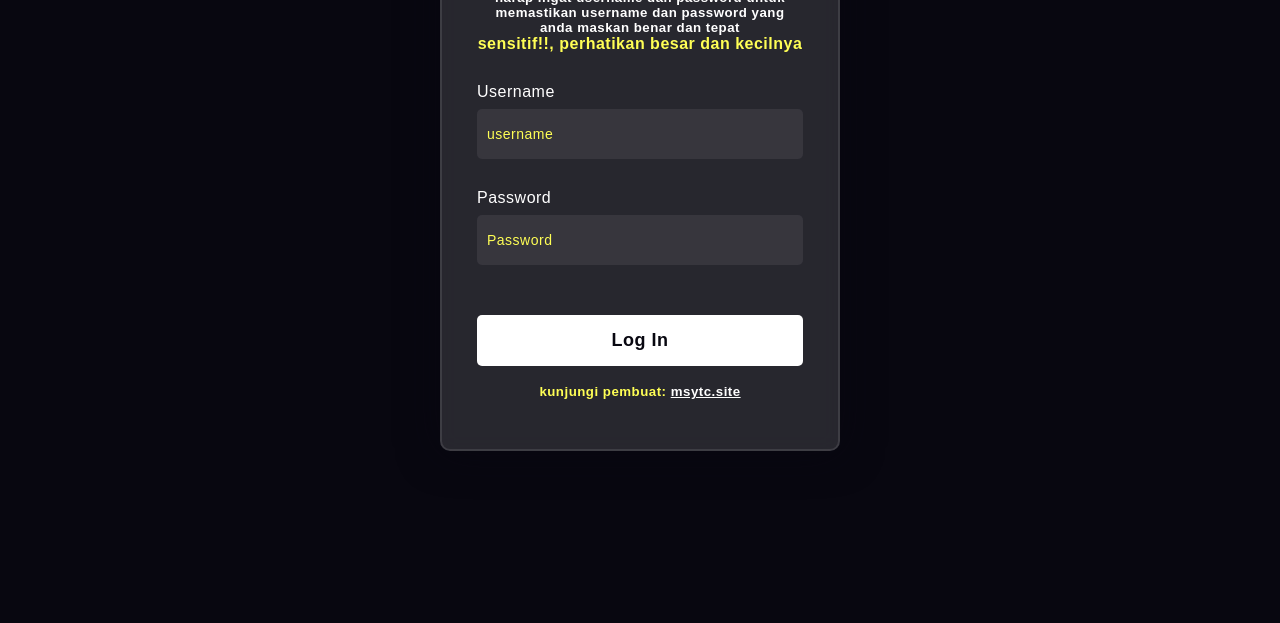
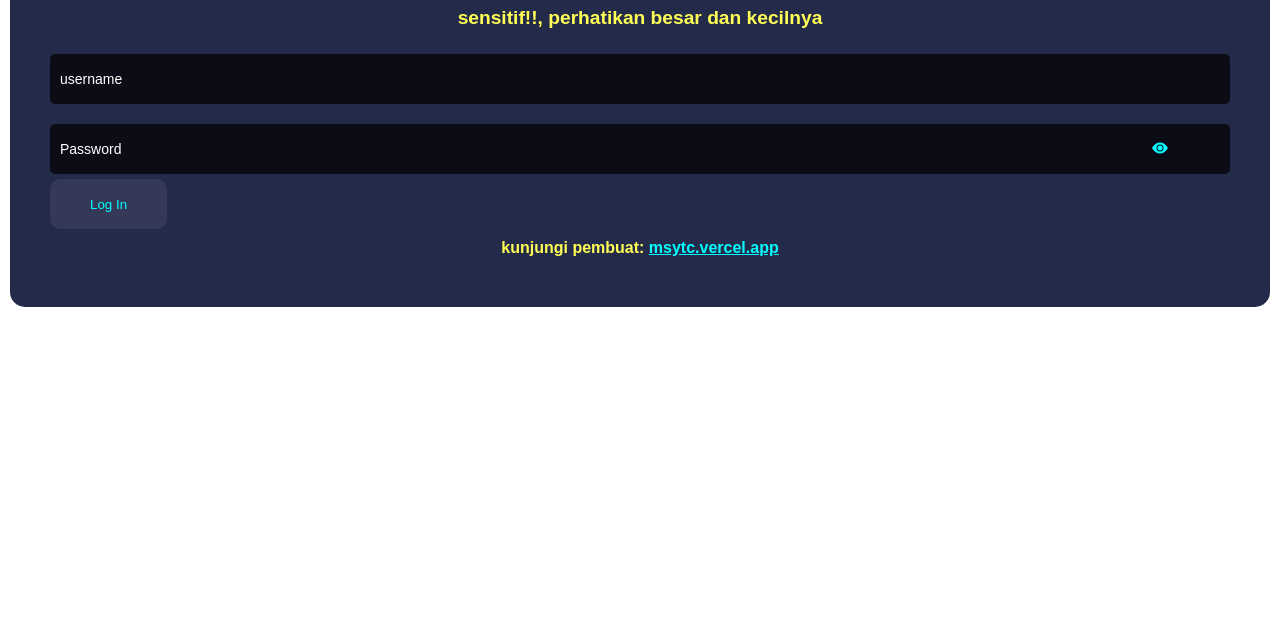
Before and after one commit to MohSolehuddin/PwMg, a website: page index.html in a window 1280 px wide. Shown: the part 177-800 px from the top of the page. Drawn offline with Linux system fonts and the light colour scheme.

Commit message:
feat: perbaukan

```diff
--- a/home/style.css
+++ b/home/style.css
@@ -16,25 +16,18 @@ body{
   background-color: white;
   font-family: 'Poppins',sans-serif;
 }
-#categoryForm #category{
-  color: aqua;
-}
-.container > h3{
+h1, h2, h3, h4, h5, h6{
   font-size: 1.4rem;
+  margin: 10px 0;
 }
 .container {
   width: 100vw;
   color: var(--bcba);
-  padding: 40px;
-  background-color: var(--bcwt) ;
+  padding: 20px 10px;
+  padding-bottom: 70px;
   border: none;
-  overflow: scroll;
-  height: 100vh;
 }
-.container form h4{
-  color: aqua;
-}
-.container a,input{
+.container a,input, .container form h4{
   color: aqua;
 }
 .container input {
@@ -52,24 +45,29 @@ body{
   display: block;
   border-radius: 5px;
   height: 50px;
-  margin: 15px 0;
   padding: 0 10px;
   font-size: 14px;
   font-weight: 300;
   border: none;
+  color: aqua;
+}
+.container input{
+  margin: 15px 0;
   background-color: rgba(0,0,0,0.7);
-  color: aqua;
 }
 .container input:focus{
   border: none;
   outline: none;
 }
-.container input::placeholder{
-  outline-color: aqua;
+::placeholder {
+  color: #fff;
 }
 .container button{
   height: 50px;
   padding: 0 40px;
+}
+.output{
+  min-height: 50vh;
 }
 .none{
   display: none;
@@ -82,24 +80,20 @@ body{
   color: aqua;
   cursor: pointer;
 }
+.powerby{
+  margin-bottom: 70px;
+}
 /* input group */
-h1,form {
-  margin-bottom: 20px;
-}
 .formInput{
   background-color: var(--bcba);
   padding: 40px;
-  margin: 20px 0 0 0;
   border-radius: 15px;
 }
 .container-passwords {
-  margin-bottom: 50px;
+  margin-bottom: 40px;
   background-color: #242a49;
   border-radius: 15px;
   padding: 40px;
-}
-.container .email{
-  margin-top: -50px;
 }
 .elementPw{
   height: 100px;
@@ -141,7 +135,6 @@ h1,form {
   left: 85%;
 }
 footer{
-  margin: 0px;
   position: fixed;
   left: 0;
   bottom: 0;
@@ -161,7 +154,8 @@ button{
   background-color: rgba(255, 255, 255, .07);
   color: aqua;
 }
-.input-group.password{
+.input-group{
+  height: 70px;
   overflow: hidden;
 }
 button.showButton{
--- a/index.html
+++ b/index.html
@@ -8,13 +8,13 @@
     <link rel="stylesheet" href="style.css">
   </head>
 
-  <body>
+  <body class="container">
 
     <script src="src/function/crypt.js" type="text/javascript" charset="utf-8"></script>
 
         <!-- <div class="background">
         </div> -->
-        <form method="post" action="/login">
+        <form method="post" action="/login" class="formInput">
             <h2 class="judul">Password Management</h2>
             <h3>Login</h3>
             <h5>Jika <span class="warning">username</span> dan <span
@@ -24,23 +24,32 @@
             anda maskan benar dan tepat</h5>
             <h4 class="warning">sensitif!!, perhatikan besar dan kecilnya</h4>
 
-            <label for="username">Username</label>
-            <input type="text" placeholder="username" id="username"
-            name="username">
+            <div class="input-group">
+              <input type="text" placeholder="username" id="username" name="username">
+            </div>
 
-            <label for="password">Password</label>
-            <input type="password" placeholder="Password" id="password"
-            name="password">
+            <div class="input-group">
+              <input type="password" placeholder="Password" id="password" name="password">
+              <button id="showButton" class="showButton" type="button" onclick="showPassword('password')">
+                <svg xmlns="http://www.w3.org/2000/svg" width="16" height="16" fill="currentColor" class="bi bi-eye-fill" viewBox="0 0 16 16"><path d="M10.5 8a2.5 2.5 0 1 1-5 0 2.5 2.5 0 0 1 5 0"/><path d="M0 8s3-5.5 8-5.5S16 8 16 8s-3 5.5-8 5.5S0 8 0 8m8 3.5a3.5 3.5 0 1 0 0-7 3.5 3.5 0 0 0 0 7"/></svg>
+              </button>
+            </div>
 
-            <button type="submit">Log In</button>
-            <br />
-            <br />
+            <button type="submit" class="button`">Log In</button>
             <h5 class="creator warning">kunjungi pembuat: <a
-            href="http://msytc.site/">msytc.site</a></h5>
+            href="https://msytc.vercel.app/">msytc.vercel.app</a></h5>
         </form>
         <script type="text/javascript" charset="utf-8">
-        const time = new Date();
-          console.log(time.getTime());
+          function showPassword(id, buttonId) {
+          if (buttonId === undefined) {
+            buttonId = "showButton";
+          }
+          let password = document.getElementById(`${id}`);
+          let showButton = document.getElementById(`${buttonId}`);
+          password.type = password.type === "password" ? "text" : "password";
+          showButton.innerHTML = password.type === "password" ? '<svg xmlns="http://www.w3.org/2000/svg" width="16" height="16" fill="currentColor" class="bi bi-eye-fill" viewBox="0 0 16 16"><path d="M10.5 8a2.5 2.5 0 1 1-5 0 2.5 2.5 0 0 1 5 0"/><path d="M0 8s3-5.5 8-5.5S16 8 16 8s-3 5.5-8 5.5S0 8 0 8m8 3.5a3.5 3.5 0 1 0 0-7 3.5 3.5 0 0 0 0 7"/></svg>' : '<svg xmlns="http://www.w3.org/2000/svg" width="16" height="16" fill="currentColor" class="bi bi-eye-slash-fill" viewBox="0 0 16 16"><path d="m10.79 12.912-1.614-1.615a3.5 3.5 0 0 1-4.474-4.474l-2.06-2.06C.938 6.278 0 8 0 8s3 5.5 8 5.5a7 7 0 0 0 2.79-.588M5.21 3.088A7 7 0 0 1 8 2.5c5 0 8 5.5 8 5.5s-.939 1.721-2.641 3.238l-2.062-2.062a3.5 3.5 0 0 0-4.474-4.474z"/><path d="M5.525 7.646a2.5 2.5 0 0 0 2.829 2.829zm4.95.708-2.829-2.83a2.5 2.5 0 0 1 2.829 2.829zm3.171 6-12-12 .708-.708 12 12z"/></svg>';
+          console.log(showButton);
+      }
         </script>
 
   </body>
--- a/src/function/cryptojs.js
+++ b/src/function/cryptojs.js
@@ -30,8 +30,8 @@ function dec(encryptedData, key, savedIv) {
         decrypted += decipher.final('utf8');
         return decrypted;
     } catch (e) {
-        console.error(e);
-        return "username/password salah!!!";
+        console.log("decription passwod gagal");
+        return "";
     }
 }
 
--- a/style.css
+++ b/style.css
@@ -4,6 +4,11 @@
   padding: 0;
   margin: 0;
   box-sizing: border-box;
+}
+:root {
+  --bcba: #242a49;
+  --bca: white;
+  --bcwt: rgba(255,255,255,0.11);
 }
 h1,h2,h3,h4,h5{
   text-align: center;
@@ -14,67 +19,92 @@ h1,h2,h3,h4,h5{
 .judul {
   text-shadow: .1px .1px 1px #000;
 }
-body {
-  display: flex;
-  justify-content: center;
-  align-items: center;
-  background-color: #080710;
+
+body{
+  background-color: white;
+  font-family: 'Poppins',sans-serif;
+  height: 100vh;
+  width: 100vw;
 }
-form {
-  width: 400px;
-  background-color: rgba(255,255,255,0.13);
-  border-radius: 10px;
-  backdrop-filter: blur(10px);
-  border: 2px solid rgba(255,255,255,0.1);
-  box-shadow: 0 0 40px rgba(8,7,16,0.6);
-  padding: 50px 35px;
+h1, h2, h3, h4, h5, h6{
+  margin: 10px 0;
 }
-form * {
-  font-family: 'Poppins',sans-serif;
-  color: #ffffff;
-  letter-spacing: 0.5px;
-  outline: none;
+h1, h2{
+  font-size: 1.4rem;
+}
+h3,h4{
+  font-size: 1.2rem;
+}
+h5,h6{
+  font-size: 1rem;
+}
+.container {
+  width: 100vw;
+  color: var(--bca);
+  padding: 20px 10px;
   border: none;
 }
-form h3 {
-  font-size: 32px;
-  font-weight: 500;
-  line-height: 42px;
-  text-align: center;
+.container a{
+  color: aqua;
 }
-label {
+.container input {
+  width: 100%;
+}
+.container input, select{
   display: block;
-  margin-top: 30px;
-  font-size: 16px;
-  font-weight: 500;
-}
-input {
-  display: block;
+  border-radius: 5px;
   height: 50px;
-  width: 100%;
-  background-color: rgba(255,255,255,0.07);
-  border-radius: 5px;
   padding: 0 10px;
-  margin-top: 8px;
   font-size: 14px;
   font-weight: 300;
+  border: none;
+  color: aqua;
+}
+.container input{
+  margin: 15px 0;
+  background-color: rgba(0,0,0,0.7);
+}
+.container input:focus{
+  border: none;
+  outline: none;
 }
 ::placeholder {
-  color: #ff5;
+  color: #fff;
 }
-button {
-  margin-top: 50px;
-  width: 100%;
-  background-color: #ffffff;
-  color: #080710;
-  padding: 15px 0;
-  font-size: 18px;
-  font-weight: 600;
-  border-radius: 5px;
+.container button{
+  height: 50px;
+  padding: 0 40px;
+}
+.container form button{
+  color: aqua;
   cursor: pointer;
 }
-@media(min-width: 700px){
-  /* form {
-    margin-top: 200px;
-  } */
+/* input group */
+.formInput{
+  background-color: var(--bcba);
+  padding: 40px;
+  border-radius: 15px;
 }
+button{
+  border-radius: 10px;
+  border: none;
+  background-color: rgba(255, 255, 255, .07);
+  color: aqua;
+}
+.input-group{
+  height: 70px;
+  overflow: hidden;
+}
+button.showButton{
+  background-color: transparent;
+  position: relative;
+  color: white;
+  bottom: 65px;
+  left: 90%;
+}
+@media(max-width: 650px){
+  button.showButton{
+    left: 80%;
+    padding: 0 21px;
+  }
+}
```
Also changed, not shown: home/index.html (+5 -4 lines), home/script.js (+20 -10 lines), private/pw.json (+1 -1 lines), src/function/plainTextData.js (+4 -3 lines).
